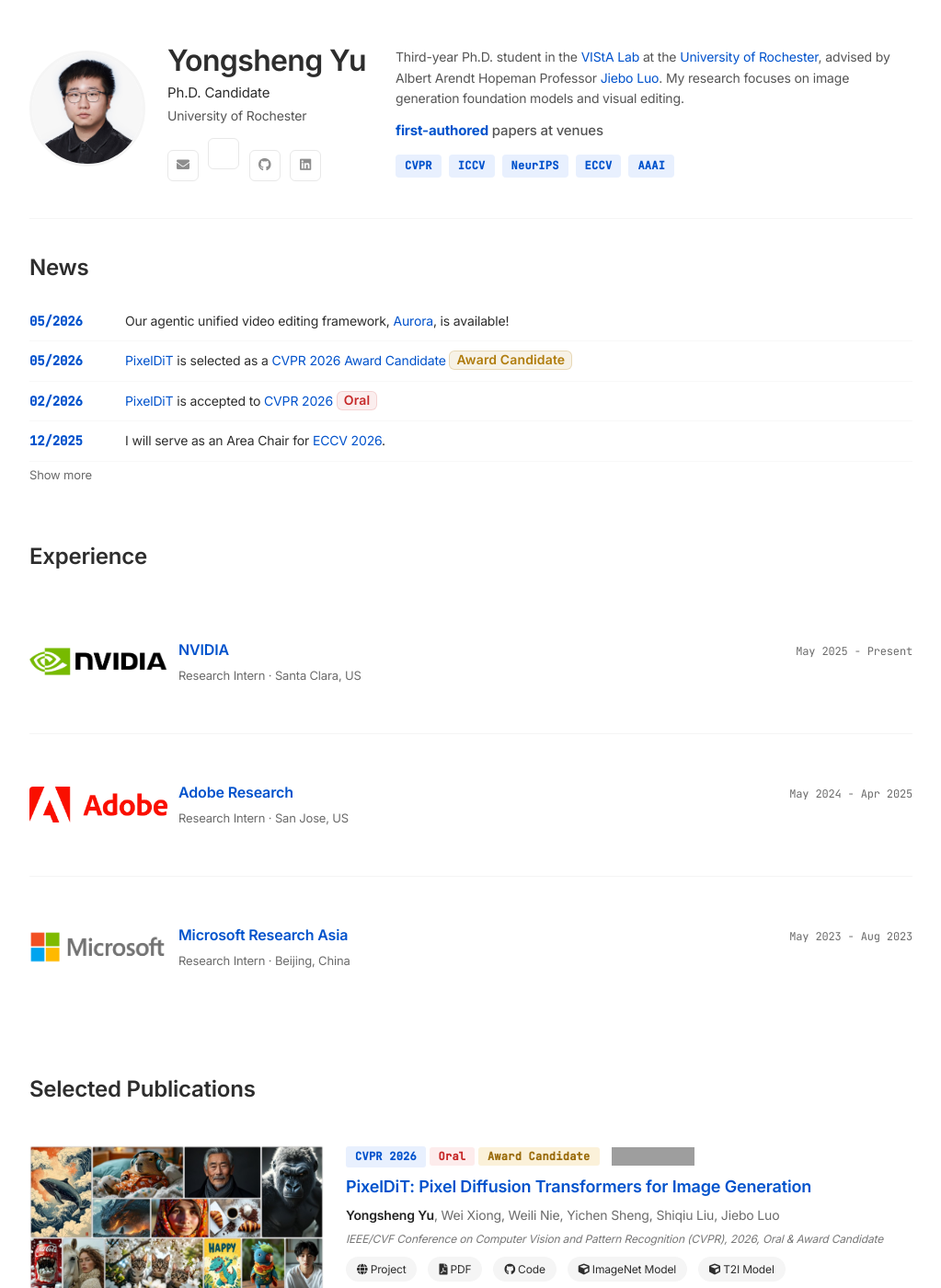
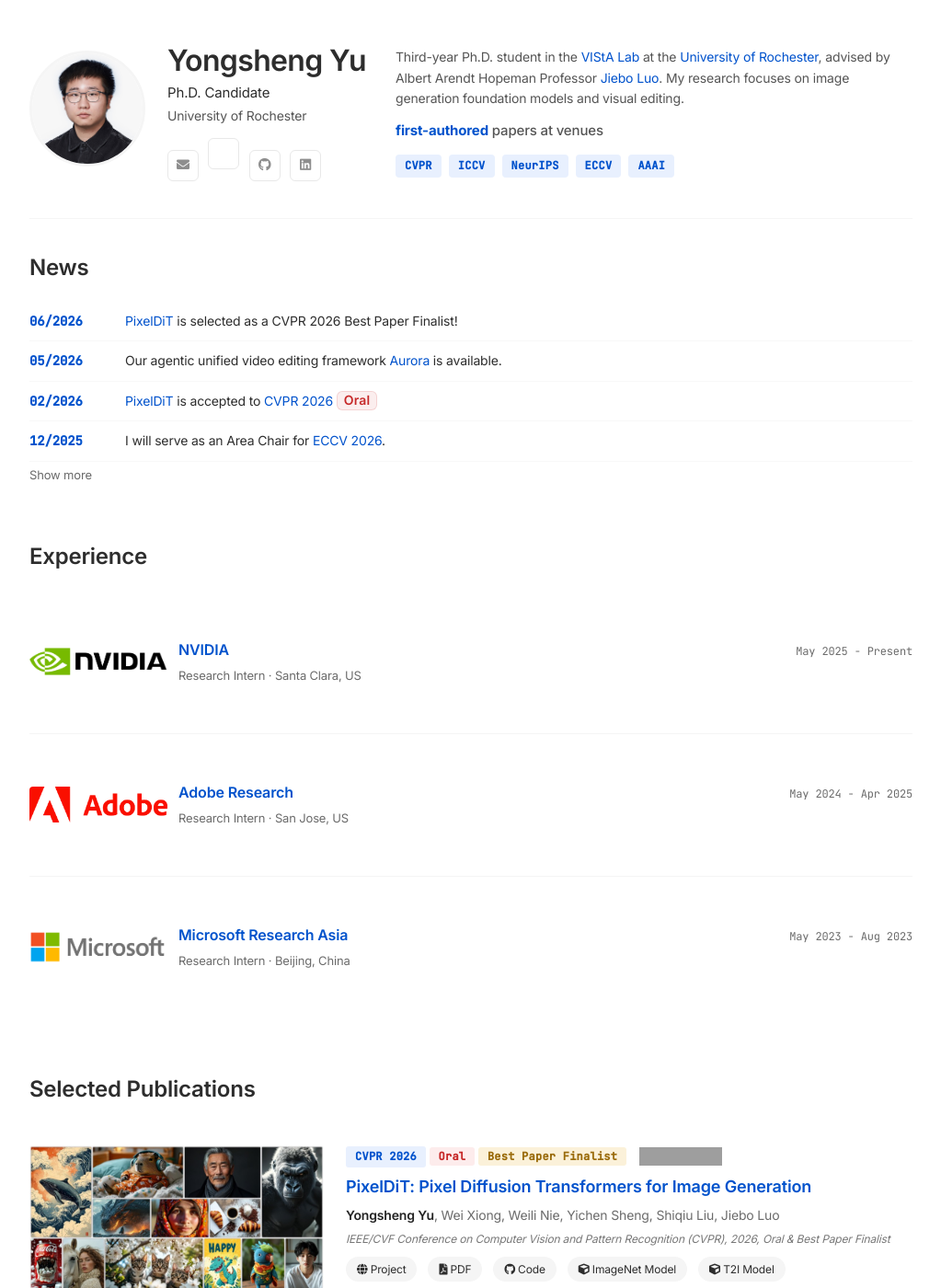
Before and after one commit to yeates/yeates.github.io, a Jekyll site: the page built from index.md, in a window 1280 px wide and 1400 px high. Shown: the whole window at 92% size, without its empty margins (128-1151 px from the left). Built offline with Jekyll 4.4.1, drawn with Linux system fonts in a browser that asks for light colours; nearby versions of some CDN libraries; a style sheet for code colours, icons or effects is not loaded; our own code applies the rules of GitHub Pages for plain Markdown files; grey boxes are pictures that could not be loaded.

Commit message:
cvpr best paper finalist

```diff
--- a/index.md
+++ b/index.md
@@ -8,13 +8,13 @@
 <div class="news-list" id="news-list">
 
 <div class="news-item">
-<div class="news-date">05/2026</div>
-<div class="news-content">Our agentic unified video editing framework, <a href="https://arxiv.org/abs/2605.18748">Aurora</a>, is available! </div>
+<div class="news-date">06/2026</div>
+<div class="news-content"><a href="https://arxiv.org/pdf/2511.20645">PixelDiT</a> is selected as a CVPR 2026 Best Paper Finalist!</div>
 </div>
 
 <div class="news-item">
 <div class="news-date">05/2026</div>
-<div class="news-content"><a href="https://arxiv.org/pdf/2511.20645">PixelDiT</a> is selected as a <a href="https://cvpr.thecvf.com/virtual/2026/poster/37566">CVPR 2026 Award Candidate</a> <span class="venue-badge award">Award Candidate</span></div>
+<div class="news-content">Our agentic unified video editing framework <a href="https://arxiv.org/abs/2605.18748">Aurora</a> is available. </div>
 </div>
 
 <div class="news-item">
@@ -115,10 +115,10 @@
 <img src="assets/img/pixeldit_teaser.jpg" alt="PixelDiT">
 </div>
 <div class="pub-content">
-<div class="pub-venue"><span class="venue-badge">CVPR 2026</span> <span class="venue-badge oral">Oral</span> <span class="venue-badge award">Award Candidate</span> <a href="https://github.com/NVlabs/PixelDiT"><img src="https://img.shields.io/github/stars/NVlabs/PixelDiT?style=social" alt="GitHub stars" style="vertical-align: middle; margin-left: 10px;"></a></div>
+<div class="pub-venue"><span class="venue-badge">CVPR 2026</span> <span class="venue-badge oral">Oral</span> <span class="venue-badge award">Best Paper Finalist</span> <a href="https://github.com/NVlabs/PixelDiT"><img src="https://img.shields.io/github/stars/NVlabs/PixelDiT?style=social" alt="GitHub stars" style="vertical-align: middle; margin-left: 10px;"></a></div>
 <div class="pub-title"><a href="https://arxiv.org/pdf/2511.20645">PixelDiT: Pixel Diffusion Transformers for Image Generation</a></div>
 <div class="pub-authors"><strong>Yongsheng Yu</strong>, Wei Xiong, Weili Nie, Yichen Sheng, Shiqiu Liu, Jiebo Luo</div>
-<div class="venue-full">IEEE/CVF Conference on Computer Vision and Pattern Recognition (CVPR), 2026, Oral &amp; Award Candidate</div>
+<div class="venue-full">IEEE/CVF Conference on Computer Vision and Pattern Recognition (CVPR), 2026, Oral &amp; Best Paper Finalist</div>
 <div class="pub-links">
 <a href="https://pixeldit.github.io/"><i class="fas fa-globe"></i> Project</a>
 <a href="https://arxiv.org/pdf/2511.20645"><i class="fas fa-file-pdf"></i> PDF</a>
```
